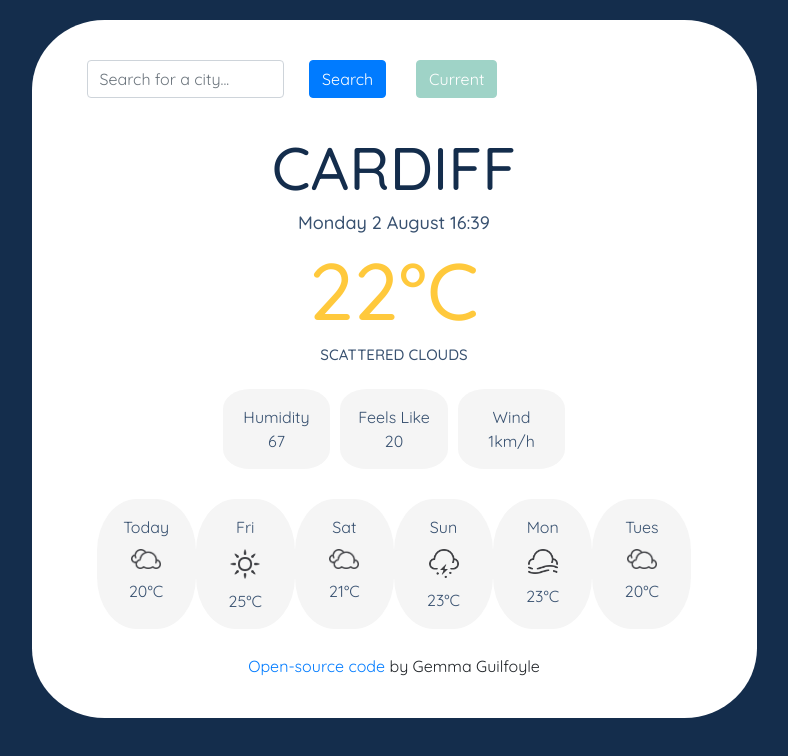
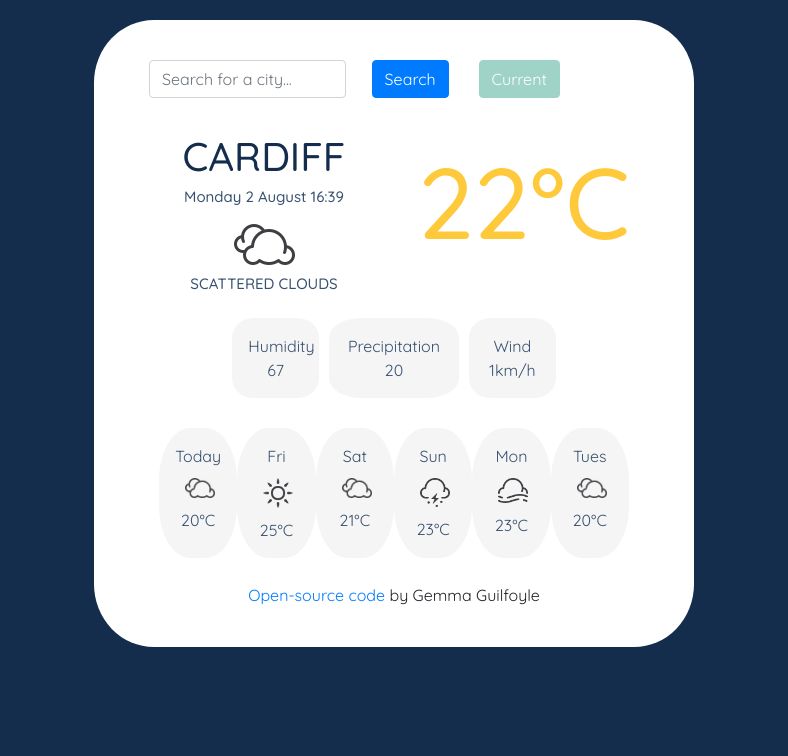
Before and after one commit to gemmaguilfoyle/Weather-app, a plain HTML site: page index.html in a window 1280 px wide. Shown: the whole page, without its empty margins (246-1034 px from the left). Drawn offline with nearby package versions, Linux system fonts and the light colour scheme; no server answers.

Commit message:
Changed up the layout
Edited columns and font sizes

```diff
--- a/index.html
+++ b/index.html
@@ -22,7 +22,7 @@
     <title>GG's Weather App</title>
   </head>
   <body>
-    <div class="container" id="border">
+    <div class="container" id="wrapper">
       <div class="container" id="main-body">
         <form class="form-inline" id="searchForm">
           <div class="row">
@@ -52,21 +52,29 @@
             </div>
           </div>
         </form>
-        <h1>CARDIFF</h1>
-        <h2>
-          THURSDAY 24TH JUNE
-          <div>15:37</div>
-        </h2>
 
-        <h4>22°C</h4>
-        <h5>SCATTERED CLOUDS</h5>
+        <div class="row">
+          <div class="col-6">
+            <h1>CARDIFF</h1>
+            <h2>
+              THURSDAY 24TH JUNE
+              <div>15:37</div>
+            </h2>
+            <img src="images/cloud.png" alt="clouds" />
+            <h5>SCATTERED CLOUDS</h5>
+          </div>
+          <div class="col-6">
+            <h4>22°C</h4>
+          </div>
+        </div>
+
         <div class="row justify-content-center" id="descriptors">
           <div class="col-2 p-3" id="humidity-style">
             Humidity
             <div id="humidity">67</div>
           </div>
-          <div class="col-2 p-3" id="feels-like-style">
-            Feels Like
+          <div class="col-3 p-3" id="feels-like-style">
+            Precipitation
             <div id="feelsLike">20</div>
           </div>
           <div class="col-2 p-3" id="wind-style">
@@ -104,7 +112,10 @@
             <img src="images/cloud.png" alt="cloudy" width="50px" /> <br />20°C
           </div>
         </div>
-        <a href="https://github.com/gemmaguilfoyle/Weather-app" target="_blank">Open-source code</a> by Gemma Guilfoyle
+        <a href="https://github.com/gemmaguilfoyle/Weather-app" target="_blank"
+          >Open-source code</a
+        >
+        by Gemma Guilfoyle
         <script src="src/script.js"></script>
       </div>
     </div>
--- a/src/style.css
+++ b/src/style.css
@@ -1,12 +1,12 @@
 h1 {
   margin-top: 10px;
   color: #142d4c;
-  font-size: 60px;
+  font-size: 40px;
 }
 
 h2 {
   color: #385170;
-  font-size: 18px;
+  font-size: 15px;
 }
 
 h3 {
@@ -15,7 +15,8 @@ h3 {
 }
 
 h4 {
-  font-size: 80px;
+  margin-top: 20px;
+  font-size: 100px;
   color: #ffc93c;
 }
 
@@ -43,8 +44,8 @@ body {
   border-color: #9fd3c7;
 }
 
-#border {
-  max-width: 725px;
+#wrapper {
+  max-width: 600px;
   max-height: 700px;
   background-color: white;
   padding: 40px;
@@ -53,7 +54,6 @@ body {
 }
 
 #main-body {
-
   text-align: center;
   font-family: "Quicksand", sans-serif;
 }
```
